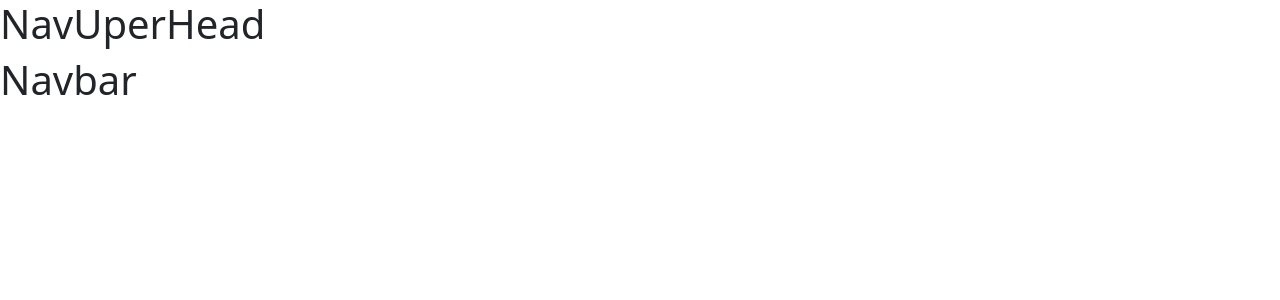
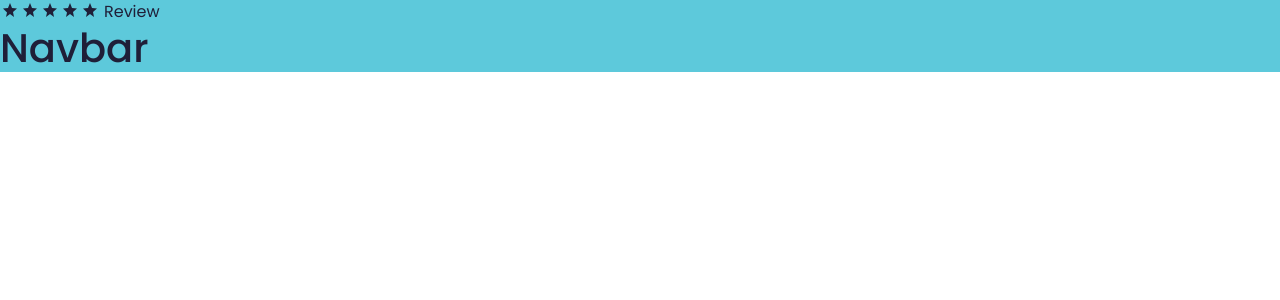
Before and after one commit to mrkamin/theukeverest.co.uk-react, a React (Create React App) app: page / in a window 1280 px wide. Shown: the top 300 px of the page. Built offline with nearby package versions, Linux system fonts and the light colour scheme.

Commit message:
Add Header component

```diff
--- a/src/App.css
+++ b/src/App.css
@@ -1,5 +1,15 @@
-*{
+@import url("https://fonts.googleapis.com/css2?family=Poppins:wght@300;400;500;600&display=swap");
+
+:root {
+  --brand-color: #5dc9db;
+}
+
+* {
   padding: 0;
   margin: 0;
   box-sizing: border-box;
 }
+
+body {
+  font-family: "Poppins", sans-serif;
+}
--- a/src/components/Header/Header.css
+++ b/src/components/Header/Header.css
@@ -0,0 +1,4 @@
+.header {
+    background: #5dc9db;
+    color: #1f1f38 ;
+}
--- a/src/components/Header/Header.js
+++ b/src/components/Header/Header.js
@@ -5,8 +5,10 @@ import "./Header.css";
 const Header = () => {
   return (
     <>
-      <NavUperHead />
-      <Navbar />
+      <div className="header">
+        <NavUperHead />
+        <Navbar />
+      </div>
     </>
   );
 };
--- a/src/components/Header/NavUperHead.js
+++ b/src/components/Header/NavUperHead.js
@@ -1,6 +1,16 @@
+import StarSvg from "../StarSvg";
+
 const NavUperHead = () => {
-    return (
-        <><h1>NavUperHead</h1></>
-    )
-}
+  return (
+    <>
+      <div className="d-flex align-items-center gap-1">
+        {" "}
+        <div className="d-flex align-items-center">
+          <StarSvg />
+        </div>
+        <p className="p-0 m-0">Review</p>
+      </div>
+    </>
+  );
+};
 export default NavUperHead;
```
